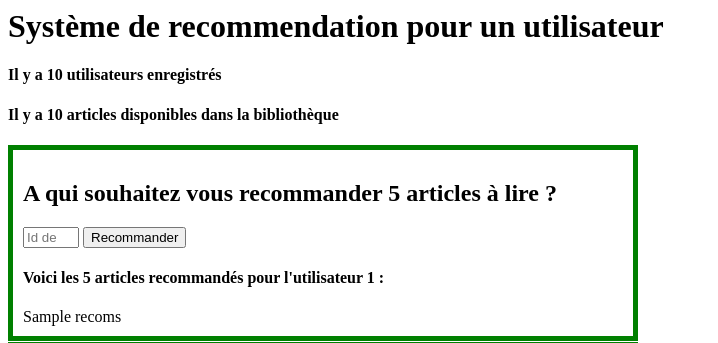
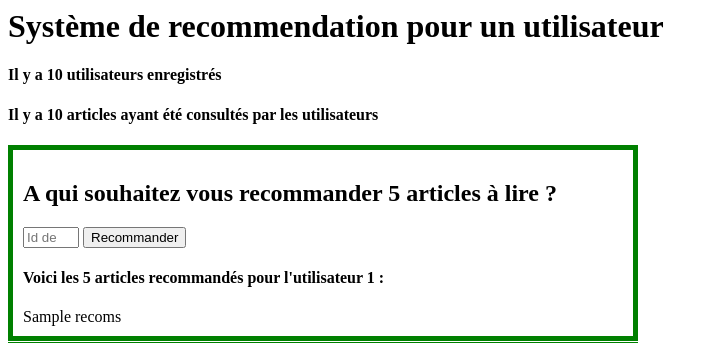
Before and after one commit to IAnthonyRenard/RecommandationContenu, a Flask app: template templates/recommendations.html in a window 1280 px wide. Shown: the top 343 px of the page, without its empty margins (0-718 px from the left). Run offline with Flask 3, Linux system fonts and the light colour scheme; the template is opened without the code that fills it: most values are stand-ins (such as "Sample title", 1, 10 or a date in 2020).

Commit message:
Last version before first API deployment

```diff
--- a/templates/recommendations.html
+++ b/templates/recommendations.html
@@ -7,7 +7,7 @@
     <title>Système de recommendation pour un utilisateur</title>
     <h1>Système de recommendation pour un utilisateur</h1>
     <h4>Il y a {{ nbusers}} utilisateurs enregistrés </h4>
-    <h4>Il y a {{ nbarticles }} articles disponibles dans la bibliothèque </h4>
+    <h4>Il y a {{ nbarticles }} articles ayant été consultés par les utilisateurs </h4>
 
     <style>
         div {
```
Also changed, not shown: 1 other file.
